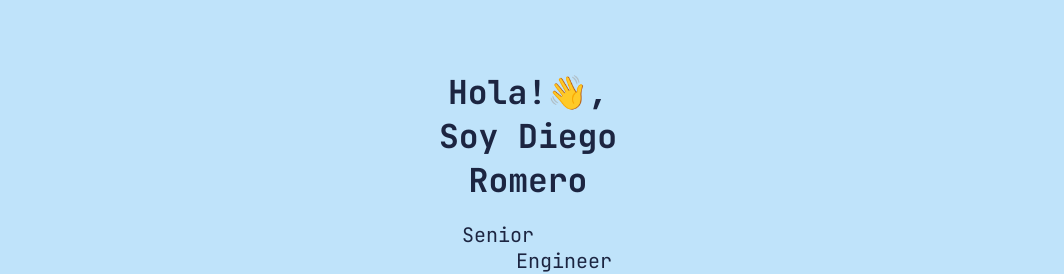
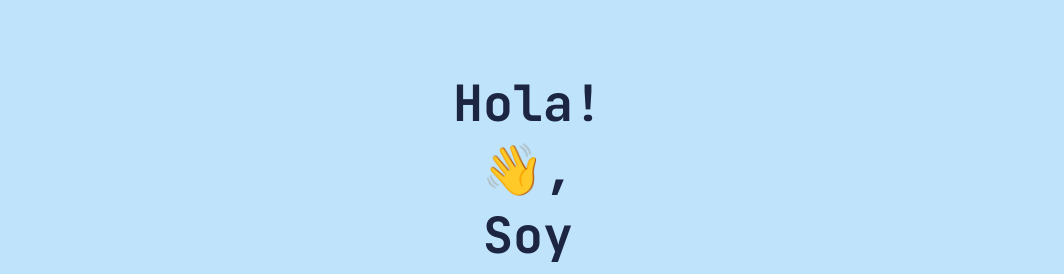
Before and after one commit to DraketRomero/lexdev-portfolio, a React (Vite) app: page / in a window 1280 px wide. Shown: the part 459-733 px from the top of the page, without its empty margins (112-1176 px from the left). Built offline with nearby package versions, Linux system fonts and the light colour scheme; grey boxes are pictures that could not be loaded.

Commit message:
upd: incremented gretting text size

```diff
--- a/src/pages/css/homePage.css
+++ b/src/pages/css/homePage.css
@@ -24,7 +24,7 @@
 .gretting {
     color: var(--secondary-color);
     padding: 0 0 20px 0;
-    font-size: 33px;
+    font-size: 50px;
     font-weight: bolder;
 }
 
```
